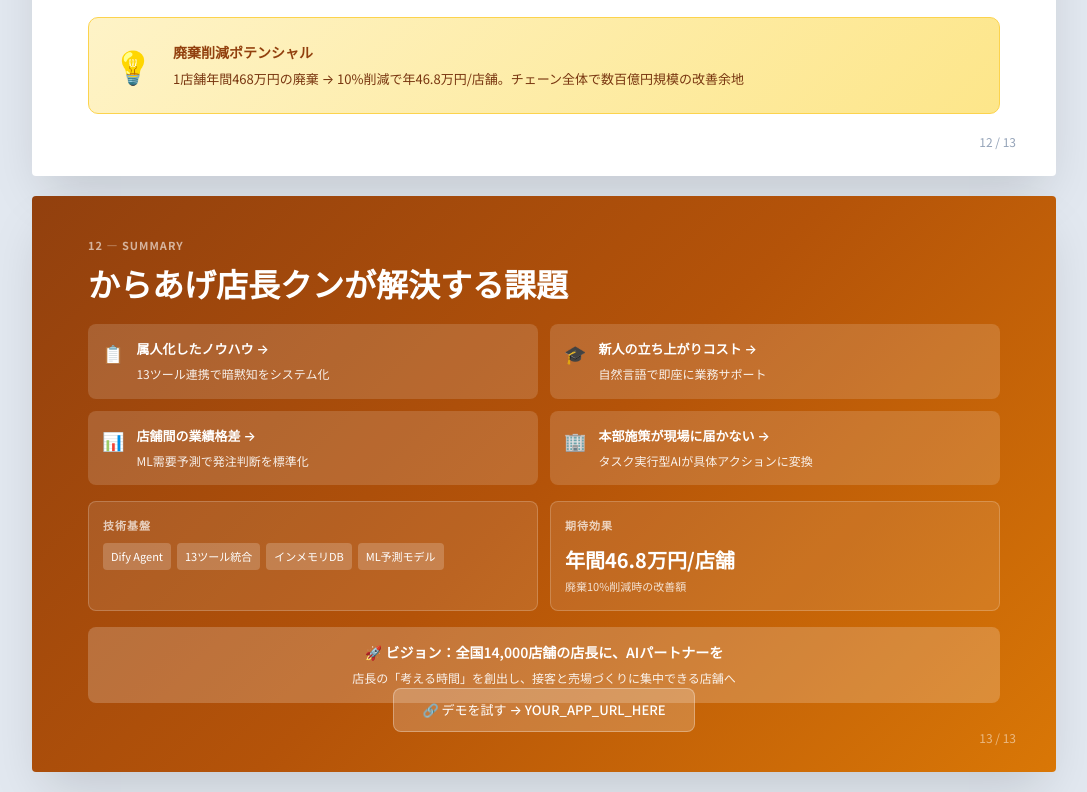
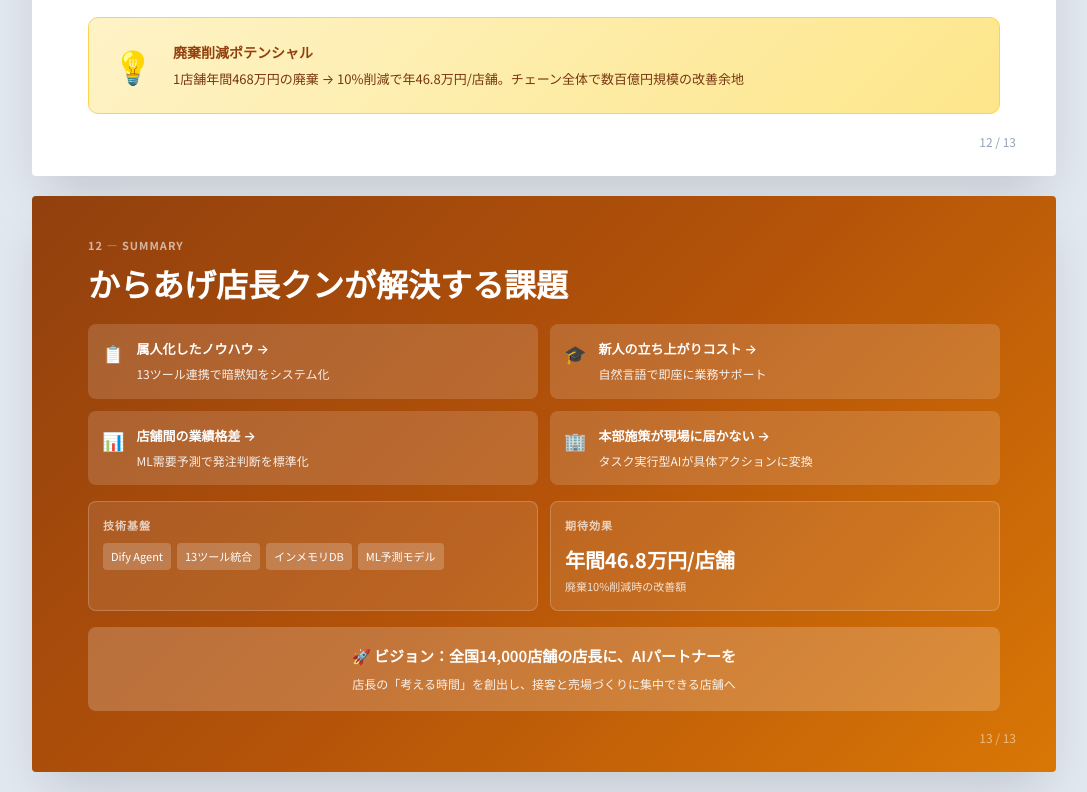
Before and after one commit to yoichiojima-2/dify-plugins, a plain HTML site: page competition-guideline/slide-deck.html in a window 1280 px wide. Shown: the part 6976-7768 px from the top of the page, without its empty margins (96-1183 px from the left). Drawn offline with Linux system fonts and the light colour scheme.

Commit message:
fix: remove overlapping demo button from summary slide
The absolutely positioned demo button at bottom:40px was overlapping
with the page number. Removed since it contained placeholder URL.

Co-Authored-By: Claude Opus 4.5 <noreply@anthropic.com>

```diff
--- a/competition-guideline/slide-deck.html
+++ b/competition-guideline/slide-deck.html
@@ -1417,15 +1417,9 @@
     </div>
 
     <!-- Vision -->
-    <div style="background: rgba(255,255,255,0.2); border-radius: 8px; padding: 14px; text-align: center;">
-      <div style="font-size: 14px; font-weight: 600;">🚀 ビジョン：全国14,000店舗の店長に、AIパートナーを</div>
-      <div style="font-size: 12px; opacity: 0.9; margin-top: 4px;">店長の「考える時間」を創出し、接客と売場づくりに集中できる店舗へ</div>
-    </div>
-
-    <div style="position: absolute; bottom: 40px; left: 56px; right: 56px; text-align: center;">
-      <a href="https://YOUR_APP_URL_HERE" style="display: inline-block; background: rgba(255,255,255,0.2); color: white; padding: 10px 28px; border-radius: 8px; text-decoration: none; font-size: 13px; font-weight: 500; border: 1px solid rgba(255,255,255,0.3);">
-        🔗 デモを試す → YOUR_APP_URL_HERE
-      </a>
+    <div style="background: rgba(255,255,255,0.2); border-radius: 8px; padding: 16px; text-align: center;">
+      <div style="font-size: 15px; font-weight: 600;">🚀 ビジョン：全国14,000店舗の店長に、AIパートナーを</div>
+      <div style="font-size: 12px; opacity: 0.9; margin-top: 6px;">店長の「考える時間」を創出し、接客と売場づくりに集中できる店舗へ</div>
     </div>
 
     <div class="page-num">13 / 13</div>
```
